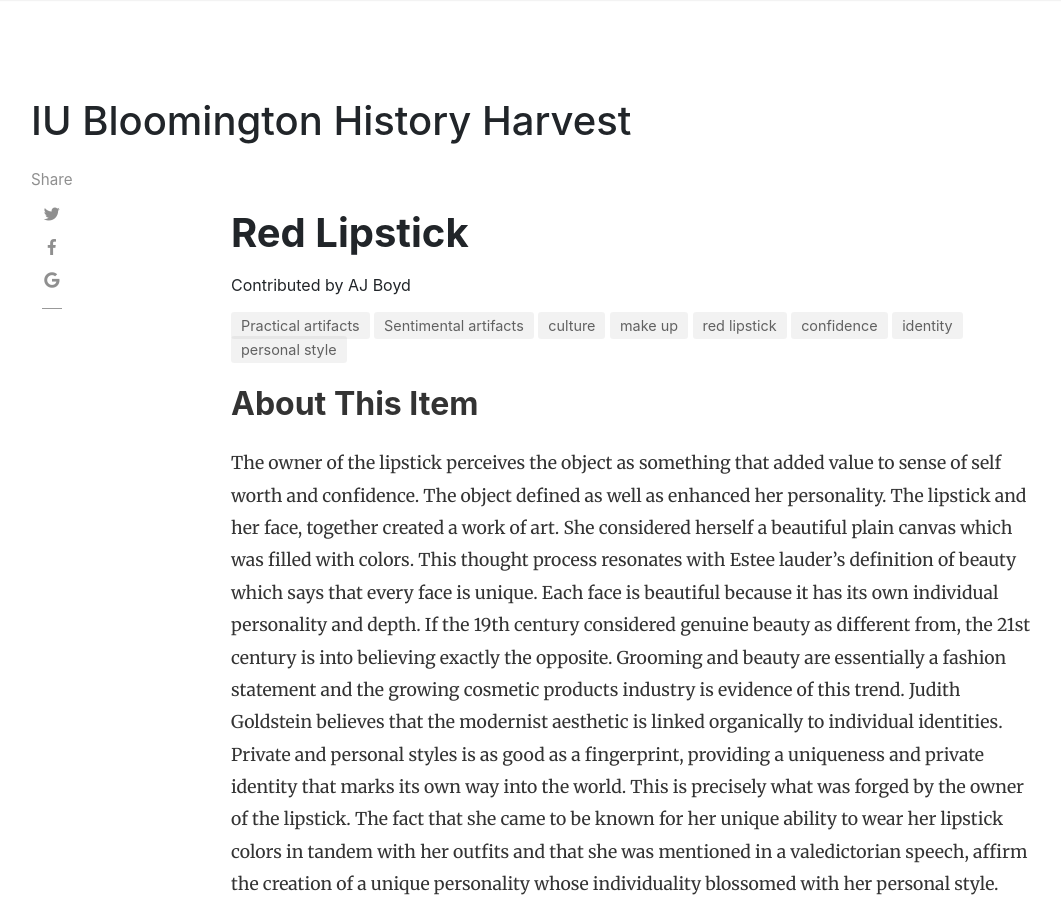
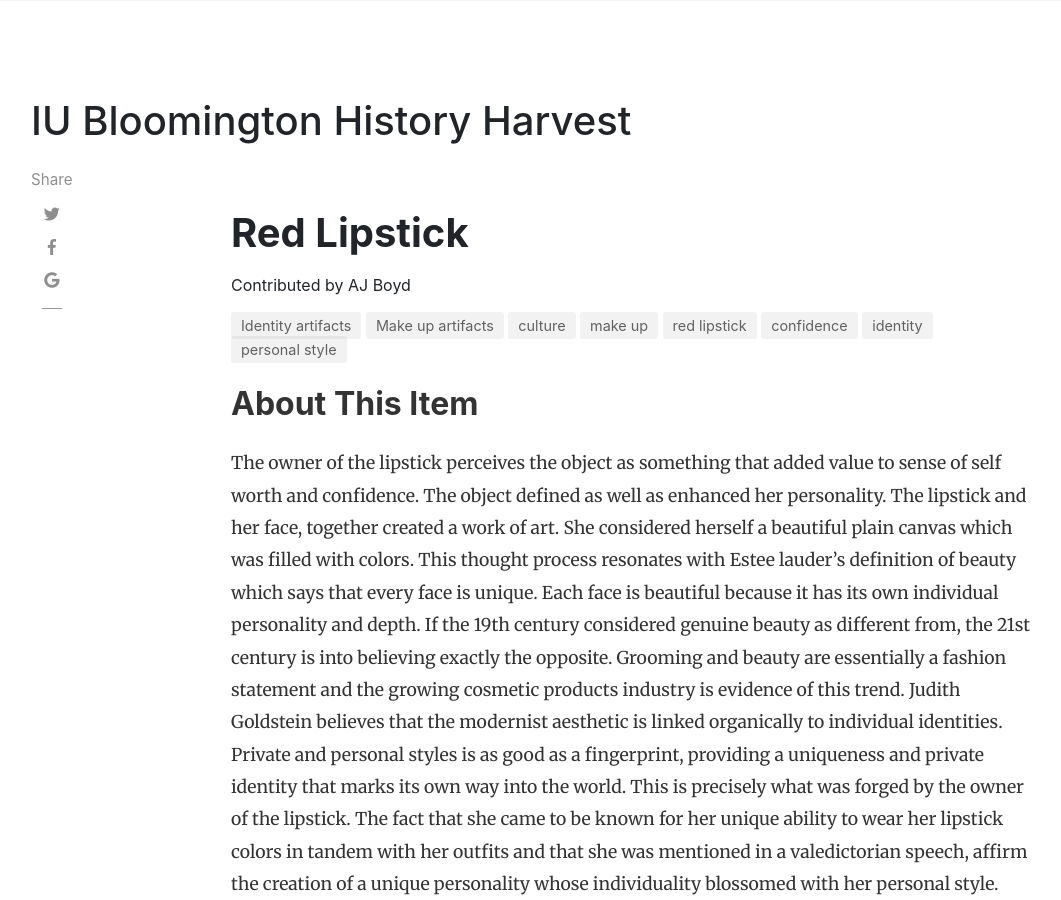
Before and after one commit to H301HistoryHarvest/H301HistoryHarvest, a Jekyll site: the page built from _items/2019-10-03-0012.md, in a window 1280 px wide and 900 px high. Shown: the whole window, without its empty margins (54-1115 px from the left). Built offline with Jekyll 4.4.1, drawn with Linux system fonts in a browser that asks for light colours; nearby versions of some CDN libraries; comment, search, counter and statistics services are not loaded.

Commit message:
Update 2019-10-03-0012.md

```diff
--- a/_items/2019-10-03-0012.md
+++ b/_items/2019-10-03-0012.md
@@ -10,7 +10,7 @@ itemsubject:
 itemdate:
 itemtype: Physical Object
 shortdesc:
-categories: [ Sentimental,Practical ]
+categories: [ Make up,Identity ]
 tags: [ culture, make up, red lipstick, confidence, identity, personal style ]
 ---
 
```
